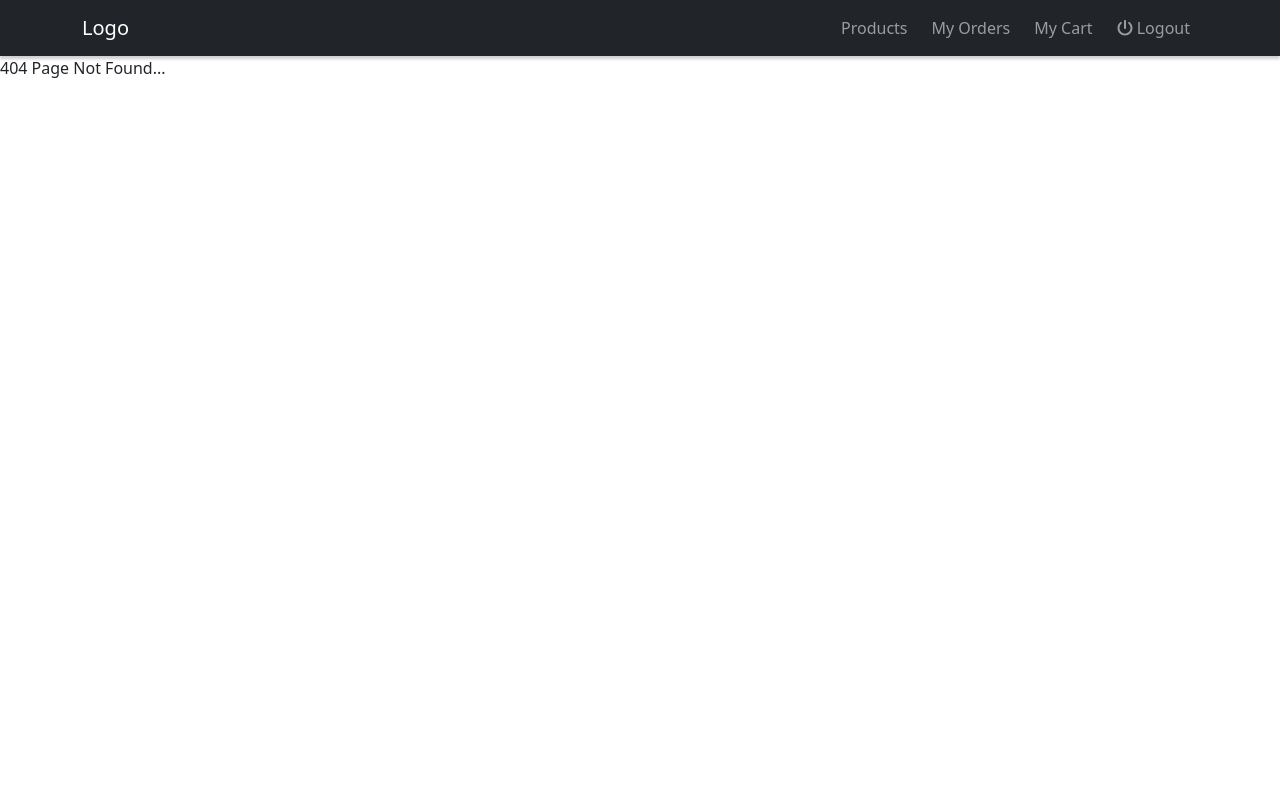
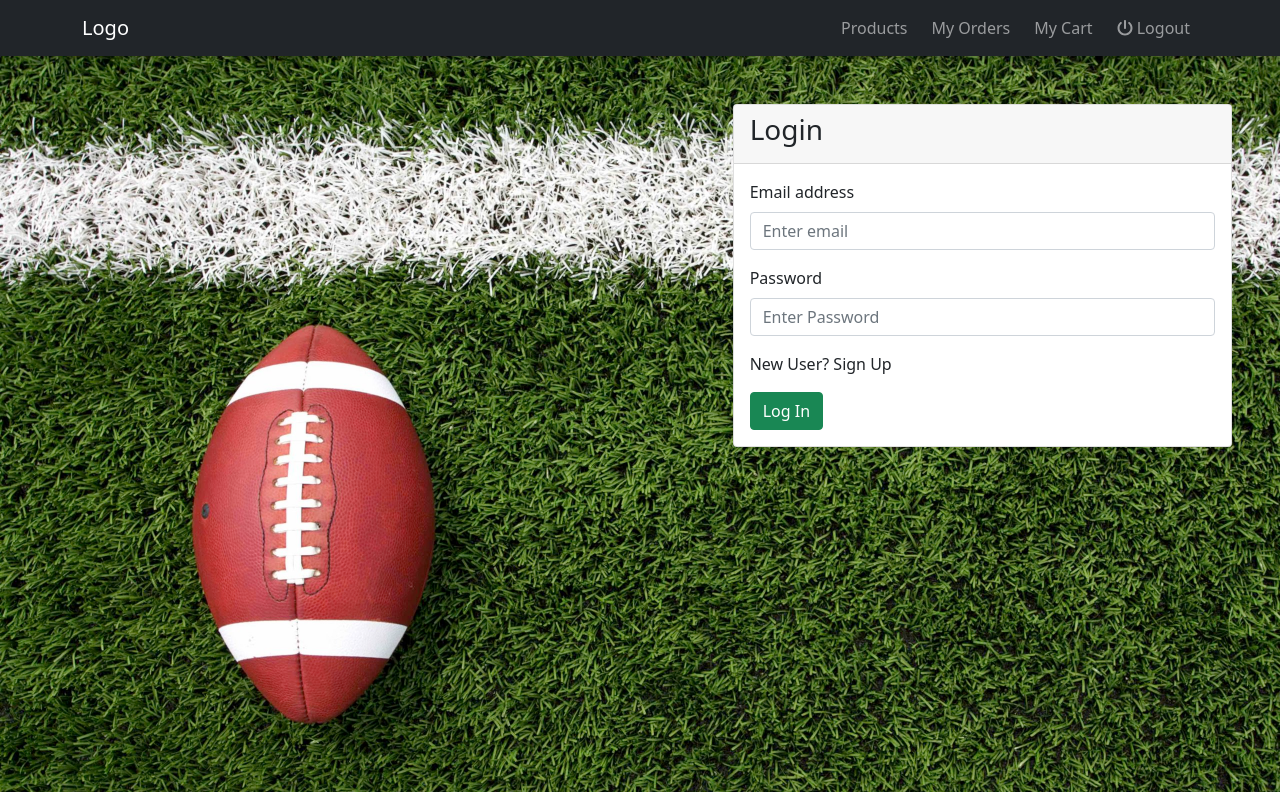
Before and after one commit to SangeethaSridharanOfficial/mernProjFrontEnd, a React (Create React App) app: page /auth in a window 1280 px wide. Before the commit this address had no page. Built offline with nearby package versions, Linux system fonts and the light colour scheme.

Commit message:
Added login and signup forms + logout button which redirects to the auth route

```diff
--- /dev/null
+++ b/src/components/Auth/Auth.css
@@ -0,0 +1,13 @@
+.min-vh-90 {
+    min-height: 92vh;
+}
+.bg-photo {
+    background: url('../../assets/bg-photo.jpg');
+    background-repeat: no-repeat;
+    background-size: cover;
+}
+.pointer {
+    text-decoration: none;
+    color: inherit;
+    cursor: pointer;
+}
--- /dev/null
+++ b/src/components/Auth/Auth.js
@@ -0,0 +1,80 @@
+import { useState } from 'react';
+import { Button, Card, Col, Fade, Form, Row } from 'react-bootstrap';
+
+import './Auth.css';
+
+const Auth = () => {
+
+    const [isLogin, setIsLogin] = useState(true);
+
+    return (
+        <div className='bg-photo min-vh-90'>
+            <Row className="pt-5 pe-5">
+                <Col xs={1} sm={7}></Col>
+                <Col xs={11} sm={5}>
+                    <Card className={isLogin ? '' : 'display-none'}>
+                        <Fade in={isLogin}>
+                            <div id="login-card">
+                                <Card.Header>
+                                    <h3>Login</h3>
+                                </Card.Header>
+                                <Card.Body>
+                                    <Form>
+                                        <Form.Group className="mb-3" controlId="email">
+                                            <Form.Label>Email address</Form.Label>
+                                            <Form.Control type="email" placeholder="Enter email" />
+                                        </Form.Group>
+                                        <Form.Group className="mb-3" controlId="password">
+                                            <Form.Label>Password</Form.Label>
+                                            <Form.Control type="password" placeholder="Enter Password" />
+                                        </Form.Group>
+                                        <Form.Group className="mb-3" controlId="helpText">
+                                            <p>New User? <a onClick={() => setIsLogin(!isLogin)} aria-controls="signup-card" aria-expanded={!isLogin} className="pointer">Sign Up</a></p>
+                                        </Form.Group>
+                                        <Button variant="success" type="submit">
+                                            Log In
+                                        </Button>
+                                    </Form>
+                                </Card.Body>
+                            </div>
+                        </Fade>
+                    </Card>
+                    <Card className={isLogin ? 'display-none' : ''}>
+                        <Fade in={!isLogin}>
+                            <div id="signup-card">
+                                <Card.Header>
+                                    <h3>Sign Up</h3>
+                                </Card.Header>
+                                <Card.Body>
+                                    <Form>
+                                        <Form.Group className="mb-3" controlId="fullName">
+                                            <Form.Label>Full Name</Form.Label>
+                                            <Form.Control type="text" placeholder="Enter full name" />
+                                        </Form.Group>
+                                        <Form.Group className="mb-3" controlId="email">
+                                            <Form.Label>Email address</Form.Label>
+                                            <Form.Control type="email" placeholder="Enter email" />
+                                        </Form.Group>
+
+                                        <Form.Group className="mb-3" controlId="password">
+                                            <Form.Label>Password</Form.Label>
+                                            <Form.Control type="password" placeholder="Enter Password" />
+                                        </Form.Group>
+                                        <Form.Group className="mb-3" controlId="helpText">
+                                            <p>Existing User? <a onClick={() => setIsLogin(!isLogin)} aria-controls="login-card" aria-expanded={isLogin} className="pointer">Log In</a></p>
+                                        </Form.Group>
+                                        <Button variant="success" type="submit">
+                                            Sign Up
+                                        </Button>
+                                    </Form>
+                                </Card.Body>
+                            </div>
+                        </Fade>
+                    </Card>
+                </Col>
+            </Row>
+        </div>
+    )
+}
+
+export default Auth;
--- a/src/components/Nav/Nav.js
+++ b/src/components/Nav/Nav.js
@@ -15,12 +15,13 @@ function Navigation() {
                 <Container>
                     <Navbar.Brand as={Link} to="/">Logo</Navbar.Brand>
                     <Navbar.Toggle aria-controls="responsive-navbar-nav" />
-                    <Navbar.Collapse id="responsive-navbar-nav" className='justify-content-end d-flex'>
+                    <Navbar.Collapse id="responsive-navbar-nav" className='justify-content-end'>
                         <Nav>
-                            <Nav.Link as={Link} to="/" className="nav-link pe-3">Products</Nav.Link>
-                            <Nav.Link as={Link} to="/my-orders" className="nav-link pe-3" >My Orders</Nav.Link>
-                            <Nav.Link as={Link} to="/cart" className="nav-link pe-3" >My Cart</Nav.Link>
-                            <Nav.Link>
+                            <Nav.Link as={Link} to="/" className="pe-3">Products</Nav.Link>
+                            <Nav.Link as={Link} to="/my-orders" className="pe-3" >My Orders</Nav.Link>
+                            <Nav.Link as={Link} to="/cart" className="pe-3" >My Cart</Nav.Link>
+                            {/*Logout Button - To be shown only if the user is logged in*/}
+                            <Nav.Link as={Link} to="/auth">
                                 <FontAwesomeIcon icon={faPowerOff} /> Logout
                             </Nav.Link>
                         </Nav>
--- a/src/components/Routing/App-Routing.js
+++ b/src/components/Routing/App-Routing.js
@@ -1,4 +1,5 @@
 import { Route, Routes } from "react-router-dom";
+import Auth from "../Auth/Auth";
 import Orders from "../Orders/Orders";
 import Products from "../Products/Products";
 import NotFound from "../404/E404";
@@ -7,6 +8,7 @@ import NotFound from "../404/E404";
 function Routing() {
     return (
         <Routes>
+            <Route path="/auth" element={<Auth />} />
             <Route path="/" element={<Products />} />
             <Route path="my-orders" element={<Orders />} />
             <Route path="*" element={<NotFound />} />
--- a/src/index.css
+++ b/src/index.css
@@ -2,3 +2,7 @@
 Add any exception,Global CSS Here
 */
 body, html { overflow-x: hidden; }
+
+.display-none {
+    display: none !important;
+}
```
Also changed, not shown: src/assets/bg-photo.jpg (added).
